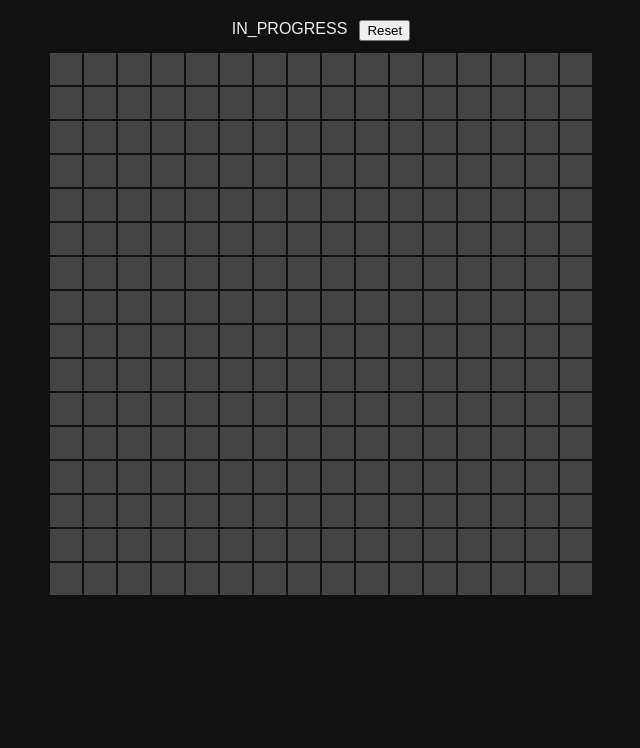
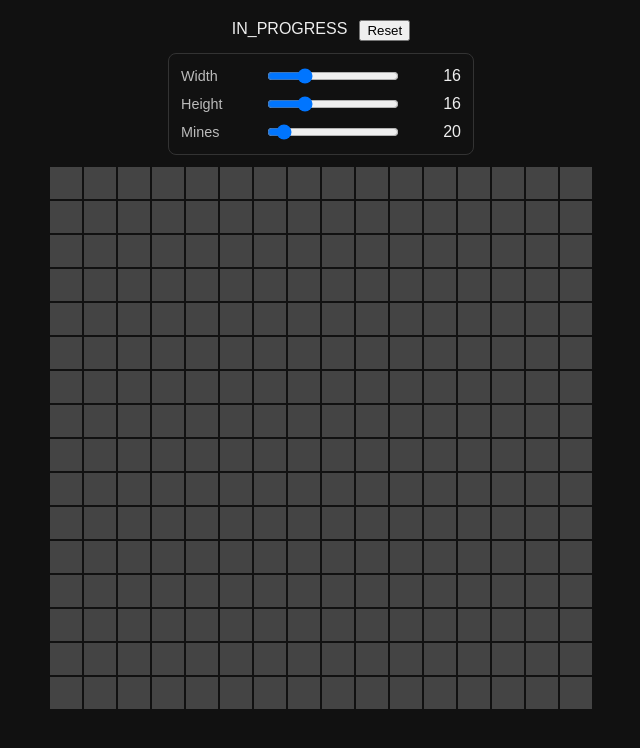
Before and after one commit to HIX4123/minesweeper, a website with bundled scripts: page src/ui/index.html in a window 1280 px wide. Shown: the whole page, without its empty margins (319-959 px from the left). Built offline with nearby package versions, Linux system fonts and the light colour scheme.

```diff
--- a/src/ui/index.html
+++ b/src/ui/index.html
@@ -1,4 +1,4 @@
-<!DOCTYPE html>
+<!doctype html>
 <html lang="ko">
   <head>
     <meta charset="UTF-8" />
@@ -7,9 +7,27 @@
     <link rel="stylesheet" href="./styles.css" />
   </head>
   <body>
-    <div id="HUD">
+    <div id="hud">
       <span id="status">IN_PROGRESS</span>
       <button id="reset">Reset</button>
+    </div>
+
+    <div id="settings" aria-label="Board settings">
+      <label class="setting">
+        <span class="setting-label">Width</span>
+        <input id="width-range" type="range" min="4" max="50" value="16" />
+        <span id="width-value" class="setting-value">16</span>
+      </label>
+      <label class="setting">
+        <span class="setting-label">Height</span>
+        <input id="height-range" type="range" min="4" max="50" value="16" />
+        <span id="height-value" class="setting-value">16</span>
+      </label>
+      <label class="setting">
+        <span class="setting-label">Mines</span>
+        <input id="mines-range" type="range" min="1" max="256" value="20" />
+        <span id="mines-value" class="setting-value">20</span>
+      </label>
     </div>
 
     <div id="board" aria-label="Minesweeper board"></div>
--- a/src/ui/script.js
+++ b/src/ui/script.js
@@ -1,25 +1,31 @@
 import Board from '../engine/js/Board.js';
-
-const WIDTH = 16;
-const HEIGHT = 16;
-const MINES = 20;
 
 let board;
 
 const boardElement = document.getElementById('board');
 const statusElement = document.getElementById('status');
 const resetButton = document.getElementById('reset');
+const widthRange = document.getElementById('width-range');
+const heightRange = document.getElementById('height-range');
+const minesRange = document.getElementById('mines-range');
+const widthValue = document.getElementById('width-value');
+const heightValue = document.getElementById('height-value');
+const minesValue = document.getElementById('mines-value');
 
 init();
 
 function init() {
-  board = new Board(WIDTH, HEIGHT, MINES);
+  const width = Number(widthRange.value);
+  const height = Number(heightRange.value);
+  const mines = Math.min(Number(minesRange.value), width * height);
 
-  boardElement.style.gridTemplateColumns = `repeat(${WIDTH}, 32px)`;
+  board = new Board(width, height, mines);
+
+  boardElement.style.gridTemplateColumns = `repeat(${width}, 32px)`;
   boardElement.innerHTML = '';
 
-  for (let y = 0; y < HEIGHT; y++) {
-    for (let x = 0; x < WIDTH; x++) {
+  for (let y = 0; y < height; y++) {
+    for (let x = 0; x < width; x++) {
       const cellElement = document.createElement('div');
       cellElement.classList.add('cell');
       cellElement.dataset.x = x;
@@ -29,6 +35,24 @@ function init() {
   }
 
   render();
+}
+
+function syncMinesMax() {
+  const width = Number(widthRange.value);
+  const height = Number(heightRange.value);
+  const maxMines = width * height;
+
+  minesRange.max = String(maxMines);
+  if (Number(minesRange.value) > maxMines) {
+    minesRange.value = String(maxMines);
+  }
+  minesValue.textContent = minesRange.value;
+}
+
+function updateSettingValue() {
+  widthValue.textContent = widthRange.value;
+  heightValue.textContent = heightRange.value;
+  minesValue.textContent = minesRange.value;
 }
 
 boardElement.addEventListener('click', (event) => {
@@ -59,6 +83,20 @@ resetButton.addEventListener('click', () => {
   init();
 });
 
+widthRange.addEventListener('input', () => {
+  updateSettingValue();
+  syncMinesMax();
+});
+
+heightRange.addEventListener('input', () => {
+  updateSettingValue();
+  syncMinesMax();
+});
+
+minesRange.addEventListener('input', () => {
+  updateSettingValue();
+});
+
 function render() {
   const cells = boardElement.children;
 
@@ -86,4 +124,10 @@ function render() {
   }
 
   statusElement.textContent = board.getState();
+  if (board.getState() !== 'IN_PROGRESS') {
+    alert(`You ${board.getState() === 'WON' ? 'won' : 'lost'}!`);
+  }
 }
+
+updateSettingValue();
+syncMinesMax();
--- a/src/ui/styles.css
+++ b/src/ui/styles.css
@@ -7,10 +7,38 @@ body {
   align-items: center;
 }
 
-#HUD {
+#hud {
   margin: 12px;
   display: flex;
   gap: 12px;
+}
+
+#settings {
+  display: flex;
+  flex-direction: column;
+  gap: 8px;
+  padding: 12px;
+  border: 1px solid #333;
+  border-radius: 8px;
+  margin-bottom: 12px;
+  min-width: 280px;
+}
+
+.setting {
+  display: grid;
+  grid-template-columns: 72px 1fr 48px;
+  align-items: center;
+  gap: 12px;
+}
+
+.setting-label {
+  font-size: 0.9rem;
+  color: #bbb;
+}
+
+.setting-value {
+  text-align: right;
+  font-variant-numeric: tabular-nums;
 }
 
 #board {
```
Also changed, not shown: package.json (+6 -2 lines), .stylelintrc.json (added), 3 other files.
